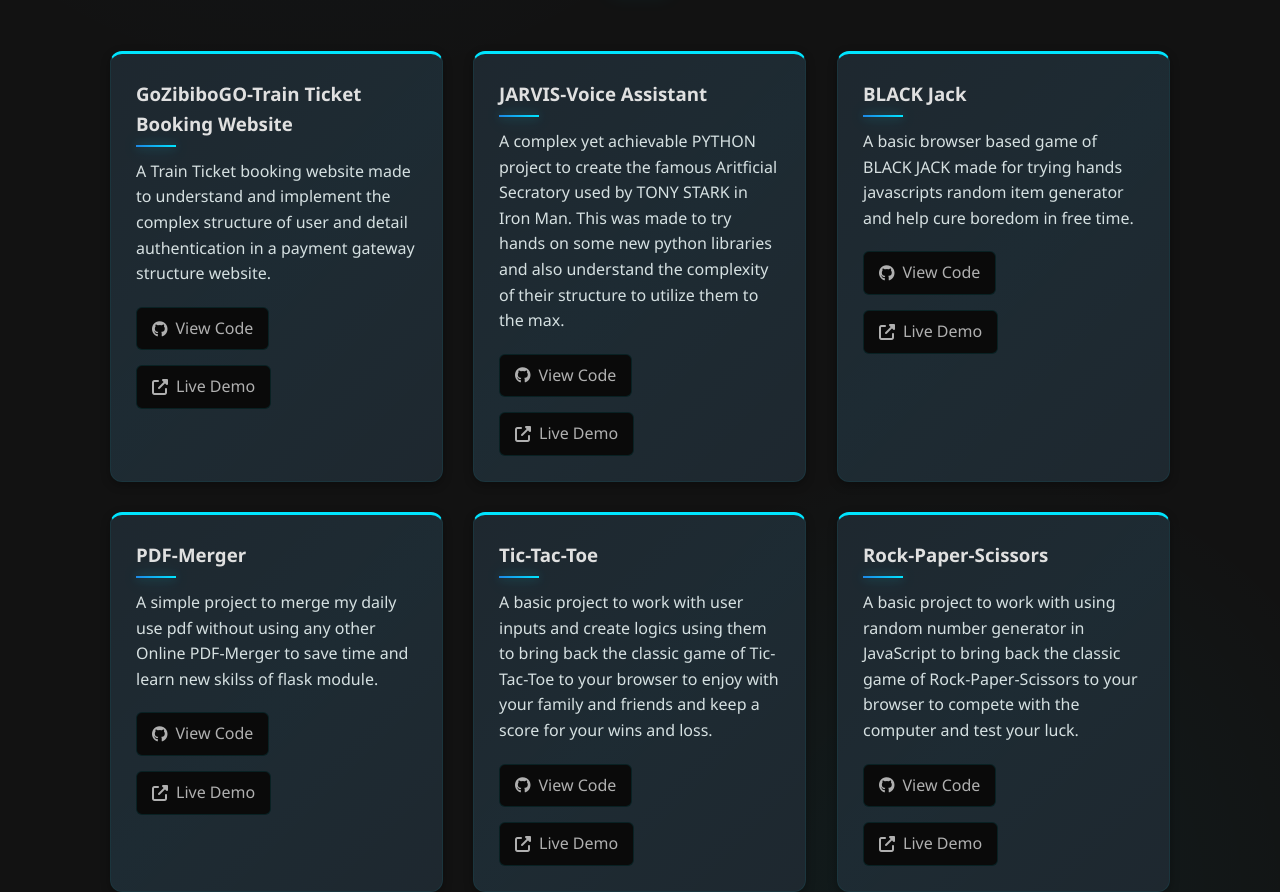
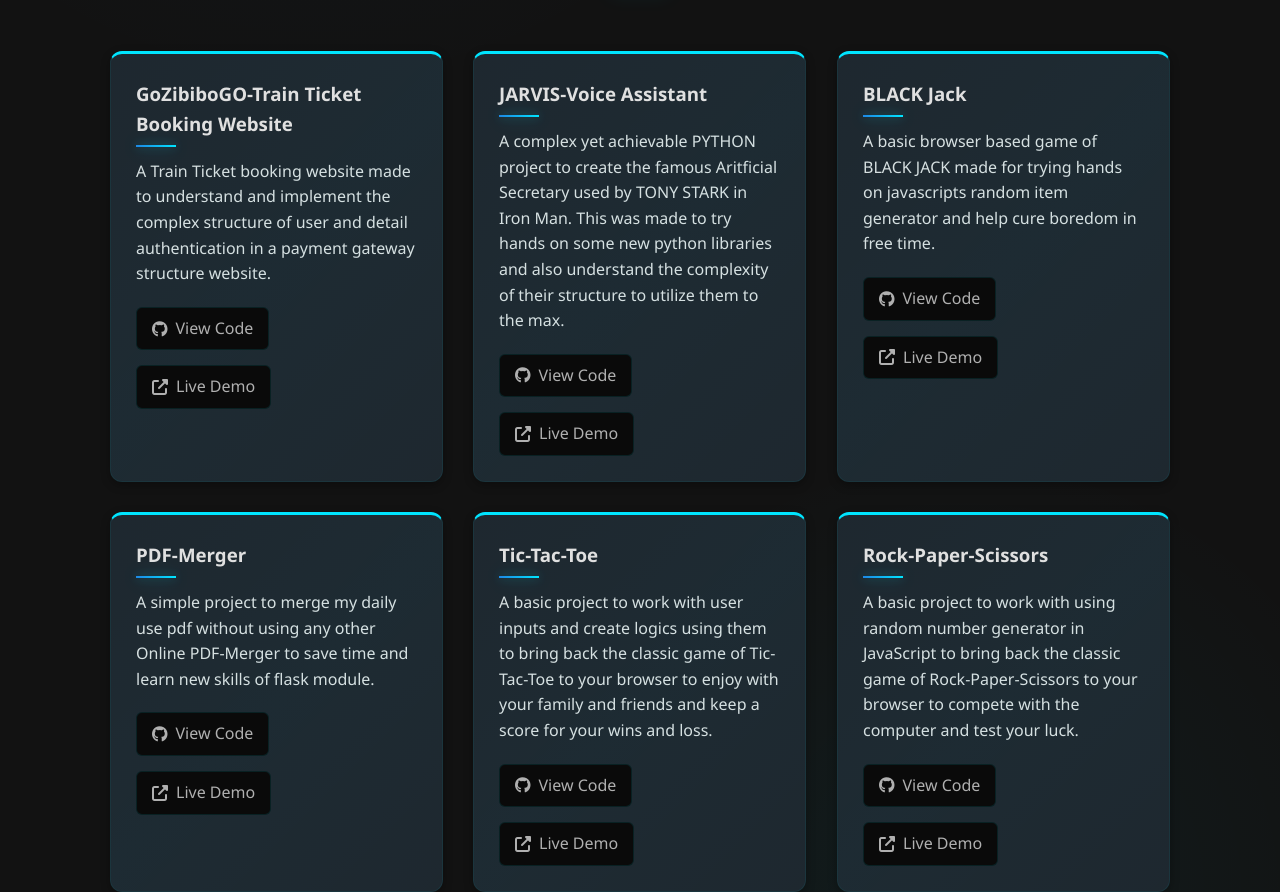
Before and after one commit to SGangrade12/SGangrade12.github.io, a plain HTML site: page projects.html in a window 1280 px wide. Shown: the part 620-1512 px from the top of the page. Drawn offline with nearby package versions, Linux system fonts and the light colour scheme.

Commit message:
Fixed Typos

```diff
--- a/projects.html
+++ b/projects.html
@@ -54,7 +54,7 @@
                 </div>
                 <div class="project-card" data-aos="fade-up" data-aos-delay="100">
                     <h3>JARVIS-Voice Assistant</h3>
-                    <p>A complex yet  achievable PYTHON project to create the famous Aritficial Secratory used by TONY STARK in Iron Man.
+                    <p>A complex yet  achievable PYTHON project to create the famous Aritficial Secretary used by TONY STARK in Iron Man.
                         This was made to try hands on some new python libraries and also understand the complexity of their structure to utilize them to the max.
                     </p>
                     <div class="project-links">
@@ -68,7 +68,7 @@
                 </div>
                 <div class="project-card" data-aos="fade-up" data-aos-delay="200">
                     <h3>BLACK Jack </h3>
-                    <p>A basic browser based game of BLACK JACK made for trying hands javascripts random item generator and help cure boredom in free time. </p>
+                    <p>A basic browser based game of BLACK JACK made for trying hands on javascripts random item generator and help cure boredom in free time. </p>
                     <div class="project-links">
                         <a href="https://github.com/SADANKSH/BlackJack" target="_blank" class="project-link">
                             <i class="fab fa-github"></i> View Code
@@ -80,7 +80,7 @@
                 </div>
                 <div class="project-card" data-aos="fade-up" data-aos-delay="100">
                     <h3>PDF-Merger</h3>
-                    <p>A simple project to merge my daily use pdf without using any other Online PDF-Merger to save time and learn new skilss of flask module.</p>
+                    <p>A simple project to merge my daily use pdf without using any other Online PDF-Merger to save time and learn new skills of flask module.</p>
                     <div class="project-links">
                         <a href="https://github.com/SADANKSH/PDF_MERGER" target="_blank" class="project-link"><i class="fab fa-github"></i> View Code</a>
                         <a href="#" class="project-link"><i class="fas fa-external-link-alt"></i> Live Demo</a>
```
Also changed, not shown: index.html (+2 -2 lines).
